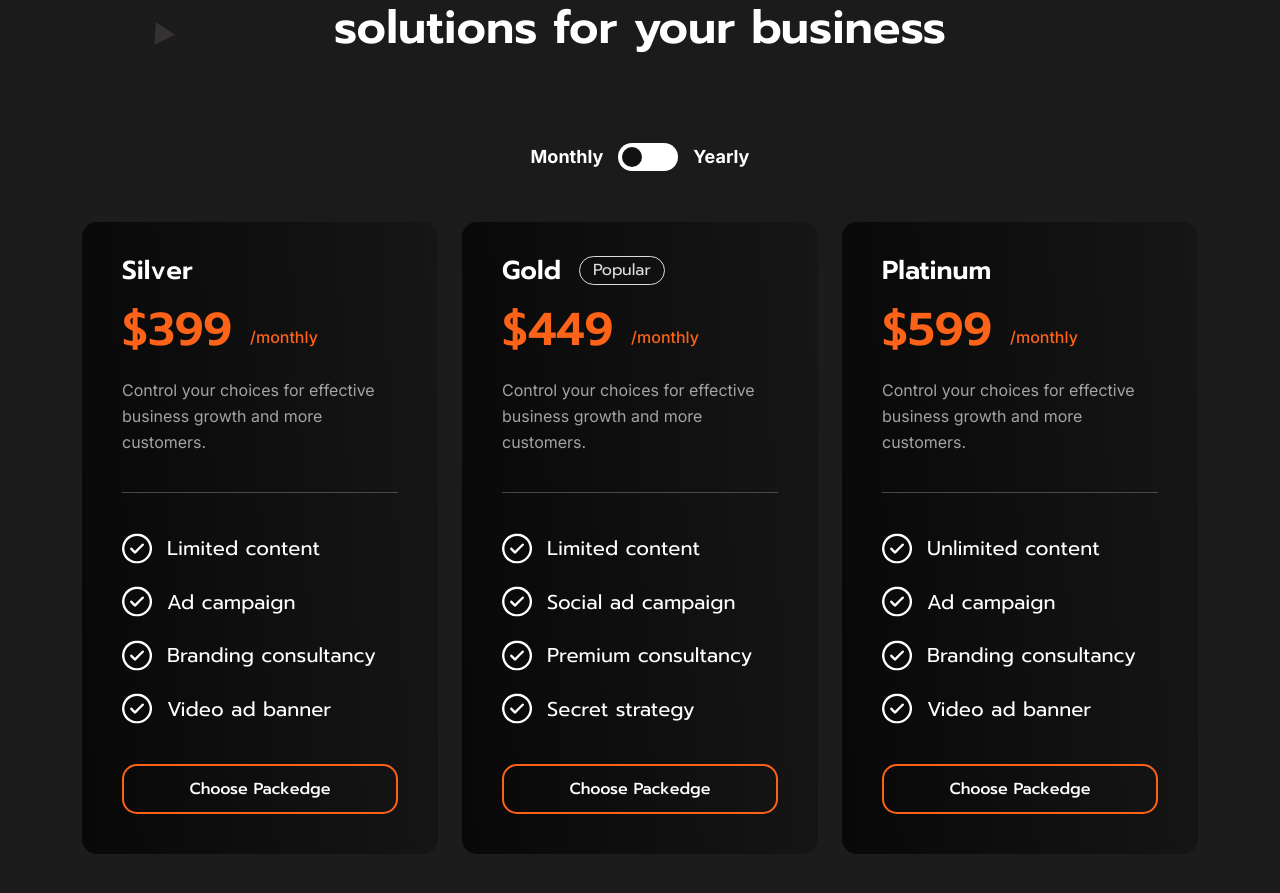
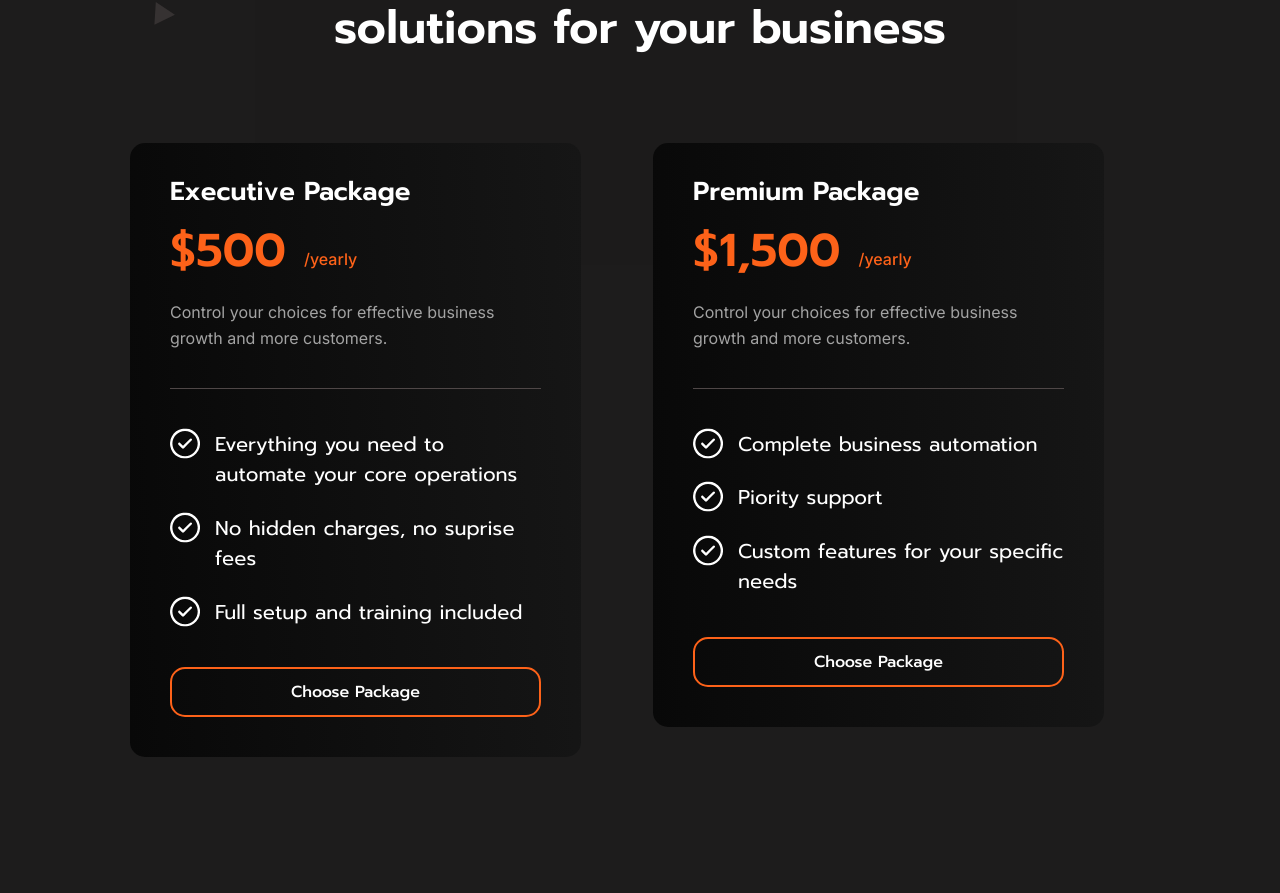
Before and after one commit to Gs-Tech-Hub/gstechhub-web, a React (Create React App) app: page / in a window 1280 px wide. Shown: the part 4460-5353 px from the top of the page. Built offline with nearby package versions, Linux system fonts and the light colour scheme.

Commit message:
pricingTableList update

```diff
--- a/src/components/PricingTable/PricingTableList.jsx
+++ b/src/components/PricingTable/PricingTableList.jsx
@@ -3,10 +3,10 @@ import { useState } from 'react';
 import PricingTable from '.';
 
 export default function PricingTableList() {
-  const [tab, setTab] = useState('monthly');
+  const [tab, setTab] = useState('yearly');
   return (
     <div className="cs_tabs cs_style1">
-      <ul className="cs_tab_links cs_style1 cs_mp0 cs_pricing_control">
+     {/* <ul className="cs_tab_links cs_style1 cs_mp0 cs_pricing_control">
         <li
           className={tab === 'monthly' ? 'active' : ''}
           onClick={() => setTab('monthly')}
@@ -20,10 +20,10 @@ export default function PricingTableList() {
         >
           <span>Yearly</span>
         </li>
-      </ul>
+      </ul> */}
       <div className="row cs_gap_y_30">
-        <div className="col-lg-4">
-          {tab === 'monthly' && (
+        <div className="col-lg-5 ms-5">
+        {/*   {tab === 'monthly' && (
             <PricingTable
               title="Silver"
               subTitle="Control your choices for effective business growth and more customers."
@@ -39,27 +39,26 @@ export default function PricingTableList() {
               btnText="Choose Packedge"
               btnLink="/"
             />
-          )}
+          )} */}
           {tab === 'yearly' && (
             <PricingTable
-              title="Silver"
+              title="Executive Package"
               subTitle="Control your choices for effective business growth and more customers."
-              price="499"
+              price="500"
               currency="$"
               timeline="yearly"
               features={[
-                'Limited content',
-                'Ad campaign',
-                'Branding consultancy',
-                'Video ad banner',
+                'Everything you need to automate your core operations',
+                'No hidden charges, no suprise fees',
+                'Full setup and training included',
               ]}
-              btnText="Choose Packedge"
+              btnText="Choose Package"
               btnLink="/"
             />
           )}
         </div>
-        <div className="col-lg-4">
-          {tab === 'monthly' && (
+        <div className="col-lg-5 ms-5">
+        {/*  {tab === 'monthly' && (
             <PricingTable
               title="Gold"
               subTitle="Control your choices for effective business growth and more customers."
@@ -76,27 +75,25 @@ export default function PricingTableList() {
               btnLink="/"
               popular
             />
-          )}
+          )} */}
           {tab === 'yearly' && (
             <PricingTable
-              title="Gold"
+              title="Premium Package"
               subTitle="Control your choices for effective business growth and more customers."
-              price="649"
+              price="1,500"
               currency="$"
               timeline="yearly"
               features={[
-                'Limited content',
-                'Social ad campaign',
-                'Premium consultancy',
-                'Secret strategy',
+                'Complete business automation',
+                'Piority support',
+                'Custom features for your specific needs',
               ]}
-              btnText="Choose Packedge"
+              btnText="Choose Package"
               btnLink="/"
-              popular
             />
           )}
         </div>
-        <div className="col-lg-4">
+        {/*<div className="col-lg-4">
           {tab === 'monthly' && (
             <PricingTable
               title="Platinum"
@@ -131,7 +128,7 @@ export default function PricingTableList() {
               btnLink="/"
             />
           )}
-        </div>
+        </div> */}
       </div>
     </div>
   );
--- a/src/pages/AboutPage.jsx
+++ b/src/pages/AboutPage.jsx
@@ -165,7 +165,7 @@ export default function AboutPage({ darkMode }) {
                   bgSrc="/images/others/process_2.png"
                   iconSrc="/images/icons/idea.svg"
                   title="We Plan"
-                  subTitle="Our experts create a customized roadmap tailored to ypur business."
+                  subTitle="Our experts create a customized roadmap tailored to your business."
                 />
               </div>
               <div className="cs_working_process_col">
```
